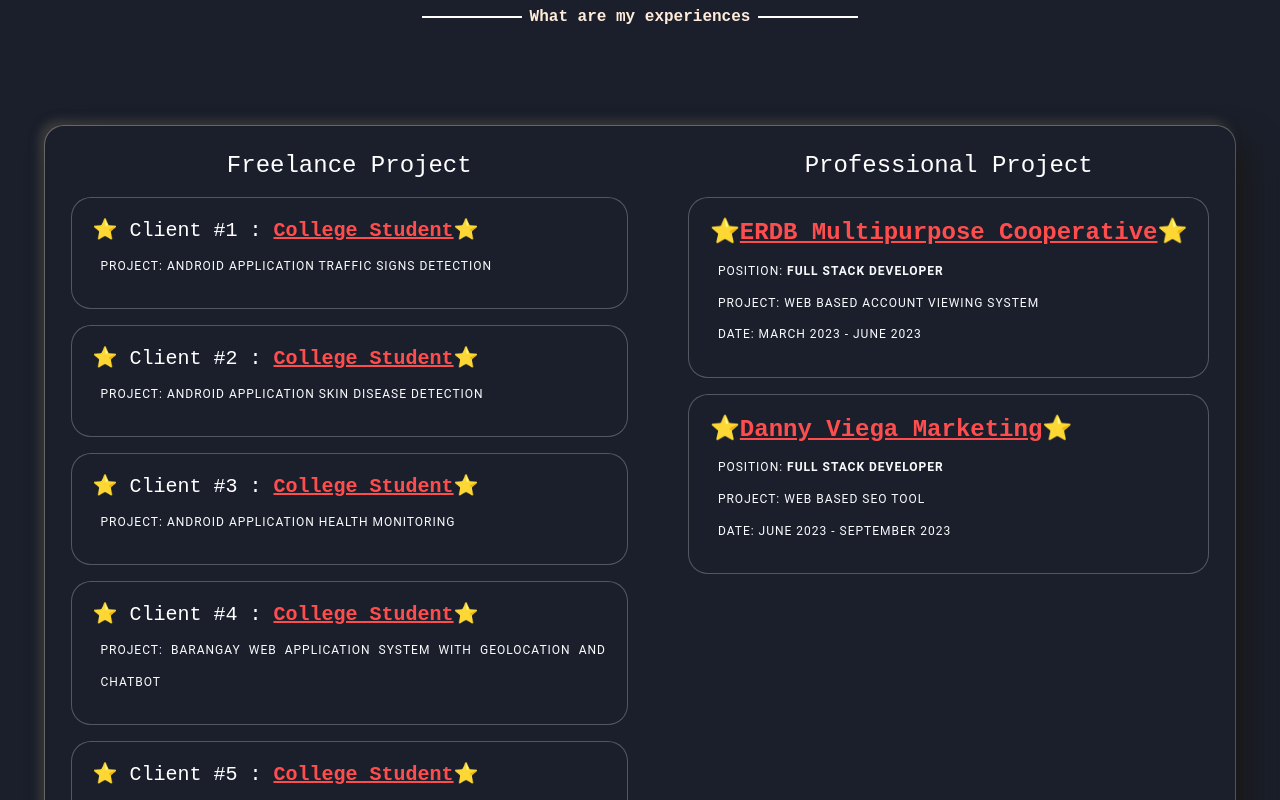
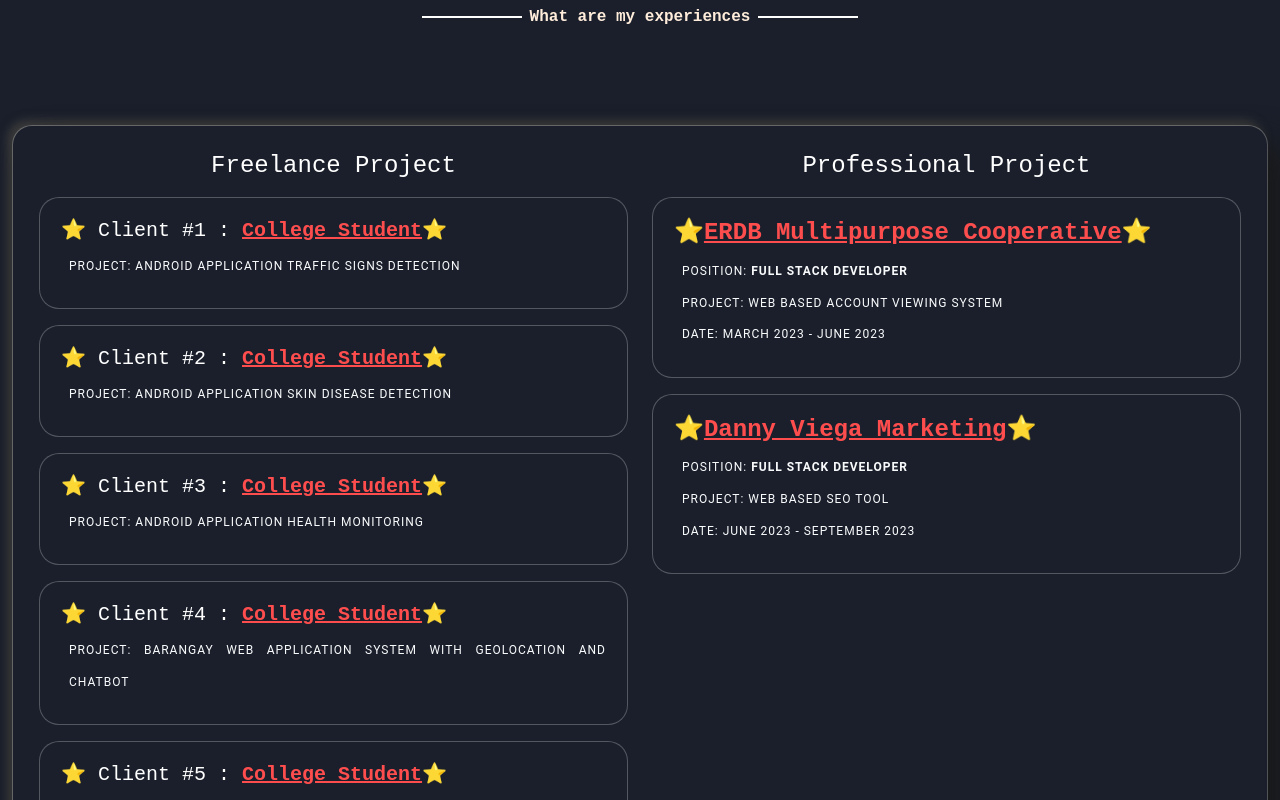
Before and after one commit to Satsuu/JLPortfolio, a React (Vite) app: page /Projects in a window 1280 px wide. Shown: the part 340-1140 px from the top of the page. Built offline with nearby package versions, Linux system fonts and the light colour scheme; a web font is replaced by a local one.

Commit message:
Add function for download

```diff
--- a/src/components/AboutComponent/AboutMe.jsx
+++ b/src/components/AboutComponent/AboutMe.jsx
@@ -3,6 +3,10 @@
 import "../../index.css";
 
 const AboutMyself = () => {
+  const handleDownloadResume = () => {
+    const resumeUrl = "/documents/resume.pdf";
+    window.open(resumeUrl, "_blank");
+  };
   return (
     <Container
       fluid
@@ -22,11 +26,11 @@
           <Row className="d-flex justify-content-center align-items-center">
             <Col lg={4} md={4} sm={8}>
               <Row className="d-flex justify-content-center align-items-center">
-                <Col>
+                <Col className="d-flex justify-content-center">
                   <img
                     src="myself2.png"
                     alt="James"
-                    className="img-fluid mb-5 ms-5"
+                    className="img-fluid mb-5 "
                     style={{ height: "300px" }}
                   />
                 </Col>
@@ -35,6 +39,7 @@
                 <button
                   className="btn text-white"
                   style={{ backgroundColor: "#ff4d4d" }}
+                  onClick={handleDownloadResume}
                 >
                   Download Resume
                 </button>
--- a/src/components/Projects/ProjectExp.jsx
+++ b/src/components/Projects/ProjectExp.jsx
@@ -60,15 +60,12 @@
             <div className="line ms-2"></div>
           </div>
         </div>
-        <Col className="d-flex align-items-center justify-content-center mt-5">
-          <Card className="glass-morphism mx-auto">
+        <Col xs={12} className="mt-5">
+          <Card className="glass-morphism">
             <Card.Body>
               <Row>
                 {/* Freelance Projects */}
-                <Col
-                  xs={6}
-                  className="d-flex align-items-center justify-content-start"
-                >
+                <Col xs={12} md={6} className="mb-3">
                   <div>
                     <h4 className="text-white mb-3 text-center">
                       Freelance Project
@@ -105,7 +102,7 @@
                 </Col>
 
                 {/* Professional Projects */}
-                <Col xs={6} className="d-flex  justify-content-end">
+                <Col xs={12} md={6} className="mb-3">
                   <div>
                     <h4 className="text-white mb-3 text-center">
                       Professional Project
```
Also changed, not shown: 1 other file (tests, documents, lock files or other folders).
